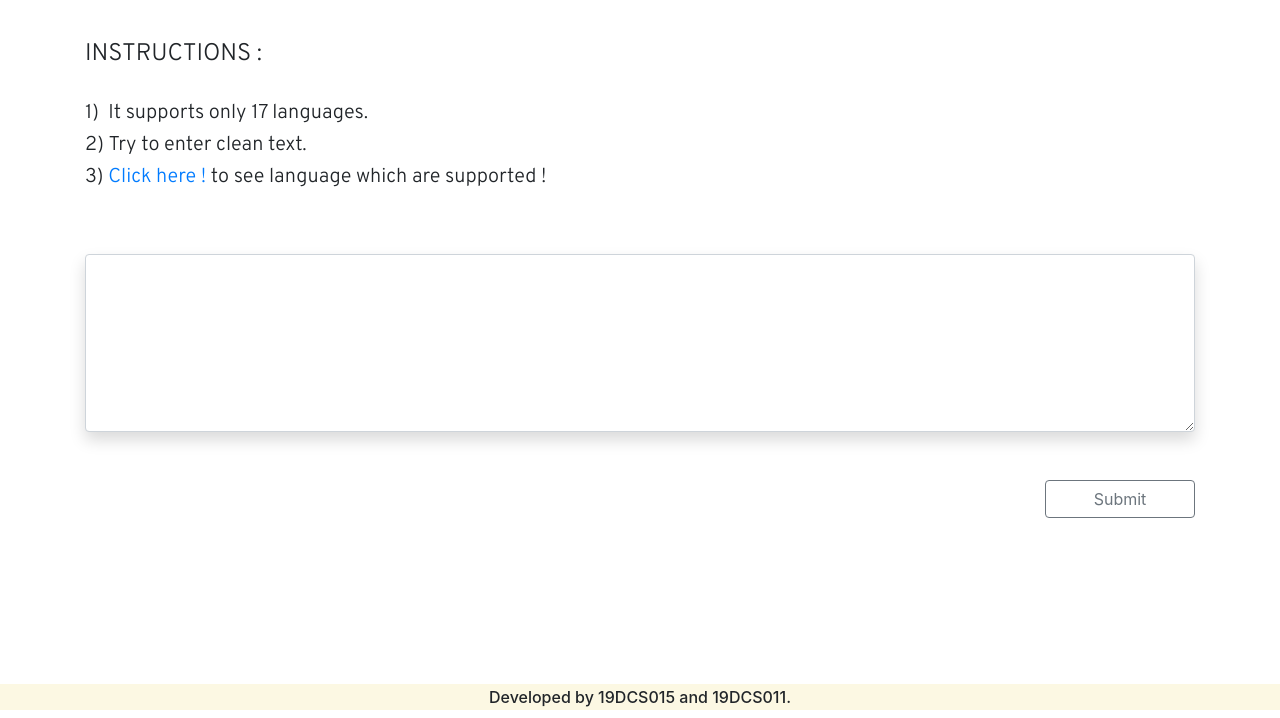
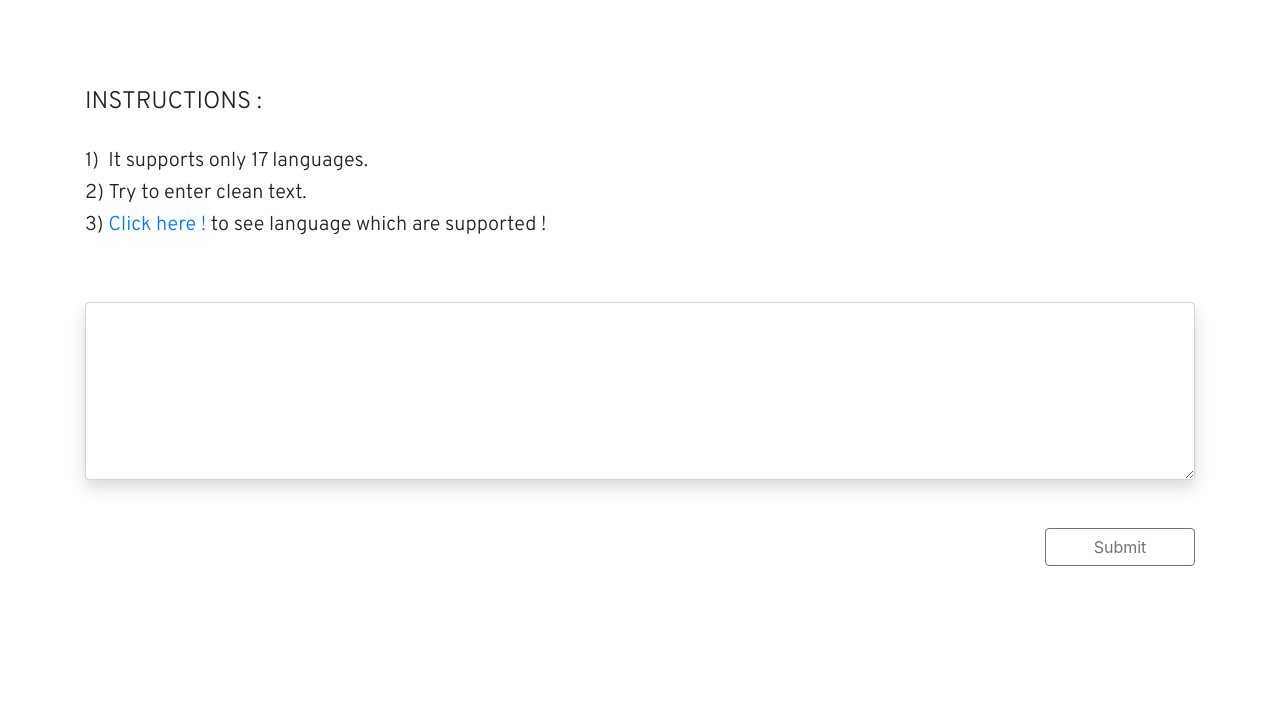
Before and after one commit to Amit-Chandravadiya/Language-Detection-WP, a Django app: page / in a window 1280 px wide. Shown: the part 82-800 px from the top of the page. Run offline with Django 3.2, Linux system fonts and the light colour scheme; parts of the project's set-up code (start-up, migrations or seed data) failed here and were passed over; some libraries are stand-ins or nearby versions.

Commit message:
second commit

```diff
--- a/templates/base.html
+++ b/templates/base.html
@@ -22,6 +22,8 @@
         </div>
       </nav>
     <div class="container mt-3" style="font-family: 'Overpass', sans-serif;">
+	  <br>
+	  <br>
           <br>
           <b><h4>INSTRUCTIONS :</h4></b>
           <br>
@@ -53,7 +55,6 @@
 			{% endif %}
         {% endblock content %}
     </div>
-    <h6 class="mark align-bottom">Developed by 19DCS015 and 19DCS011.</h6>
     <!-- Optional JavaScript -->
     <!-- jQuery first, then Popper.js, then Bootstrap JS -->
     <script src="https://code.jquery.com/jquery-3.5.1.min.js"></script>
```
